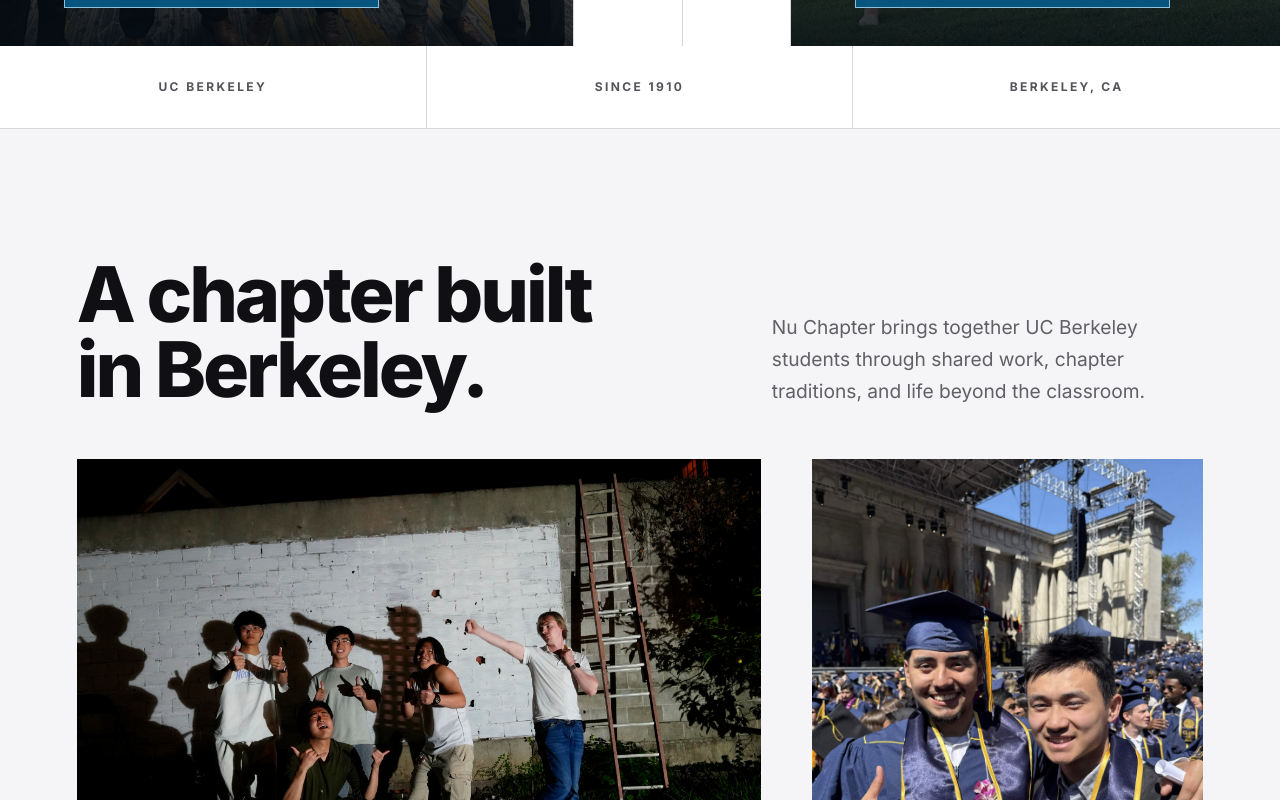
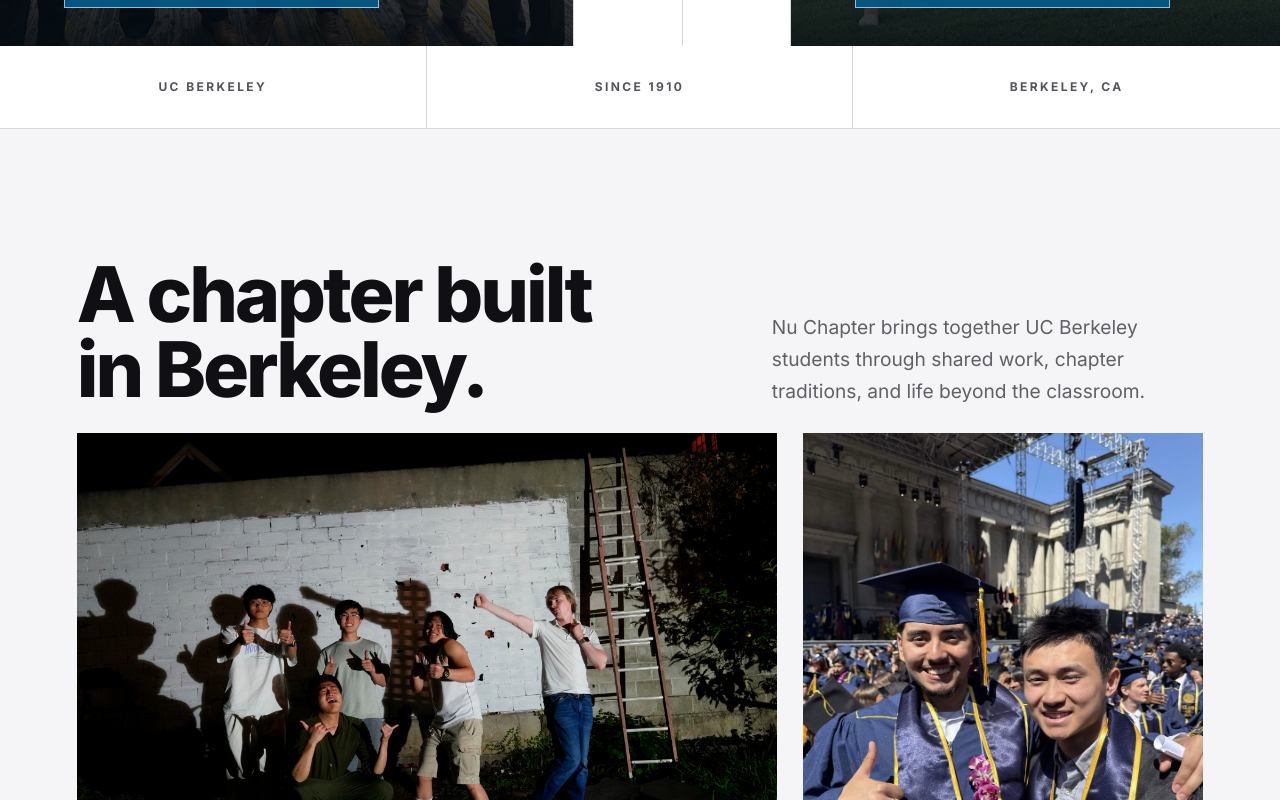
Before and after one commit to NathanDai5287/admin-cal-taxi, a Next.js app: page /public-site in a window 1280 px wide. Shown: the part 680-1480 px from the top of the page. Built offline with nearby package versions, Linux system fonts and the light colour scheme.

Commit message:
Align homepage photo spacing and outer margins

```diff
--- /dev/null
+++ b/app/(public)/public-site/home.module.css
@@ -0,0 +1,19 @@
+.home {
+  --home-photo-gap: clamp(24px, 2vw, 32px);
+  --home-edge-inset: clamp(24px, 6vw, 92px);
+  --home-content-width: 1440px;
+}
+
+/* All photo sections share one content frame, including on wide screens. */
+.home .photoSection {
+  max-width: none;
+  padding-inline: max(
+    var(--home-edge-inset),
+    calc((100% - var(--home-content-width)) / 2)
+  );
+}
+
+/* Keep paired-photo spacing identical when columns become stacked rows. */
+.home .photoGrid {
+  gap: var(--home-photo-gap);
+}
--- a/app/(public)/public-site/page.tsx
+++ b/app/(public)/public-site/page.tsx
@@ -9,10 +9,11 @@ import workImage from "@/public/site/chapter-work.jpg";
 import exteriorImage from "@/public/site/venue-exterior.jpg";
 import { LightboxImage } from "@/components/public/lightbox-image";
 import { Arrow } from "@/components/public/public-shell";
+import styles from "./home.module.css";
 
 export default function PublicHomePage() {
   return (
-    <main id="main-content">
+    <main className={styles.home} id="main-content">
       <section className="crossroads" aria-labelledby="crossroads-title">
         <h1 className="sr-only" id="crossroads-title">Meet Theta Xi or host an event at the chapter house</h1>
         <LightboxImage
@@ -59,7 +60,7 @@ export default function PublicHomePage() {
         <div><dt>Home</dt><dd>Berkeley, CA</dd></div>
       </dl>
 
-      <section className="chapter-record" id="chapter" aria-labelledby="chapter-title">
+      <section className={`chapter-record ${styles.photoSection} ${styles.photoGrid}`} id="chapter" aria-labelledby="chapter-title">
         <div className="chapter-record-intro">
           <h2 id="chapter-title">A chapter built in Berkeley.</h2>
           <p>
@@ -71,14 +72,14 @@ export default function PublicHomePage() {
           alt="Nu Chapter members working together on an outdoor chapter project"
           caption="Shared work at the chapter house"
           className="record-image record-image-work"
-          sizes="(max-width: 760px) 100vw, (max-width: 1440px) 58vw, 763px"
+          sizes="(max-width: 760px) 100vw, (max-width: 1624px) 56vw, 896px"
           src={workImage}
         />
         <LightboxImage
           alt="Two friends together at a UC Berkeley graduation"
           caption="Berkeley graduation"
           className="record-image record-image-graduation"
-          sizes="(max-width: 760px) 100vw, (max-width: 1440px) 32vw, 436px"
+          sizes="(max-width: 760px) 100vw, (max-width: 1624px) 32vw, 512px"
           src={graduationImage}
         />
         <div className="chapter-invitation">
@@ -86,8 +87,8 @@ export default function PublicHomePage() {
         </div>
       </section>
 
-      <section className="chapter-moments" aria-label="Chapter life">
-        <div className="chapter-moments-grid chapter-moments-grid-home">
+      <section className={`chapter-moments ${styles.photoSection}`} aria-label="Chapter life">
+        <div className={`chapter-moments-grid chapter-moments-grid-home ${styles.photoGrid}`}>
           <LightboxImage
             alt="Two chapter members sharing a meal at the chapter house"
             caption="A meal at the chapter house"
@@ -116,7 +117,7 @@ export default function PublicHomePage() {
         </div>
       </section>
 
-      <section className="venue-preview" aria-labelledby="venue-title">
+      <section className={`venue-preview ${styles.photoSection}`} aria-labelledby="venue-title">
         <div>
           <h2 id="venue-title">Make the house your next gathering place.</h2>
           <p>
@@ -127,7 +128,7 @@ export default function PublicHomePage() {
         <LightboxImage
           alt="The brick chapter house with a Theta Xi banner and members gathered on the front lawn"
           className="venue-preview-photo"
-          sizes="(max-width: 760px) 100vw, (max-width: 1500px) 30vw, calc(40vw - 150px)"
+          sizes="(max-width: 760px) 100vw, (max-width: 1624px) 36vw, 516px"
           src={exteriorImage}
         />
         <dl>
```
